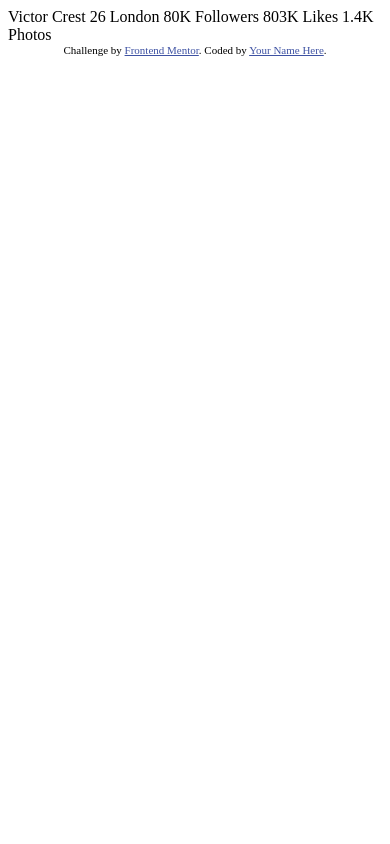
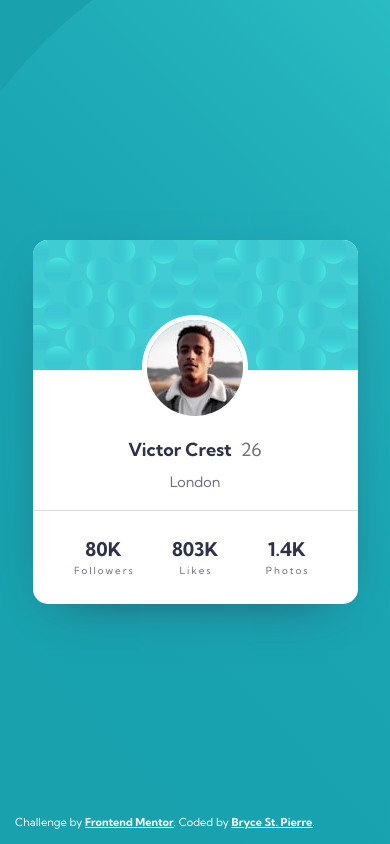
Before and after one commit to BryceStPierre/fm-profile-card, a plain HTML site: page index.html in a window 390 px wide. Drawn offline with Linux system fonts and the light colour scheme.

Commit message:
Nearly complete mobile version.

```diff
--- a/index.html
+++ b/index.html
@@ -1,35 +1,76 @@
 <!DOCTYPE html>
 <html lang="en">
-<head>
-  <meta charset="UTF-8">
-  <meta name="viewport" content="width=device-width, initial-scale=1.0"> <!-- displays site properly based on user's device -->
+  <head>
+    <meta charset="UTF-8" />
+    <meta name="viewport" content="width=device-width, initial-scale=1.0" />
+    <link
+      rel="icon"
+      type="image/png"
+      sizes="32x32"
+      href="./images/favicon-32x32.png"
+    />
+    <link rel="preconnect" href="https://fonts.googleapis.com" />
+    <link rel="preconnect" href="https://fonts.gstatic.com" crossorigin />
+    <link
+      href="https://fonts.googleapis.com/css2?family=Kumbh+Sans:wght@400;700&display=swap"
+      rel="stylesheet"
+    />
+    <link rel="stylesheet" href="normalize.css" />
+    <link rel="stylesheet" href="style.css" />
+    <title>Frontend Mentor | Profile card component</title>
+  </head>
 
-  <link rel="icon" type="image/png" sizes="32x32" href="./images/favicon-32x32.png">
+  <body>
+    <main class="card">
+      <img
+        class="card__header"
+        src="./images/bg-pattern-card.svg"
+        width="350"
+        height="140"
+      />
+      <img
+        class="card__avatar"
+        src="./images/image-victor.jpg"
+        width="96"
+        height="96"
+        alt="Victor Crest"
+      />
+      <h1 class="card__name">Victor Crest <span class="card__age">26</span></h1>
 
-  <title>Frontend Mentor | Profile card component</title>
-
-  <!-- Feel free to remove these styles or customise in your own stylesheet 👍 -->
-  <style>
-    .attribution { font-size: 11px; text-align: center; }
-    .attribution a { color: hsl(228, 45%, 44%); }
-  </style>
-</head>
-<body>
-  Victor Crest
-  26
-  London
-
-  80K
-  Followers
-
-  803K
-  Likes
-
-  1.4K
-  Photos
-  <div class="attribution">
-    Challenge by <a href="https://www.frontendmentor.io?ref=challenge" target="_blank">Frontend Mentor</a>.
-    Coded by <a href="#">Your Name Here</a>.
-  </div>
-</body>
+      <p class="card__location">London</p>
+      <hr class="card__divider">
+      <ul class="stats">
+        <li class="stats__item">
+          <h2 class="stats__heading">
+            80K <span class="stats__subheading">Followers</span>
+          </h2>
+        </li>
+        <li class="stats__item">
+          <h2 class="stats__heading">
+            803K <span class="stats__subheading">Likes</span>
+          </h2>
+        </li>
+        <li class="stats__item">
+          <h2 class="stats__heading">
+            1.4K <span class="stats__subheading">Photos</span>
+          </h2>
+        </li>
+      </ul>
+    </main>
+    <footer class="attribution">
+      Challenge by
+      <a
+        href="https://www.frontendmentor.io?ref=challenge"
+        target="_blank"
+        rel="noopener noreferrer"
+        >Frontend Mentor</a
+      >. Coded by
+      <a
+        href="https://github.com/BryceStPierre"
+        target="_blank"
+        rel="noopener noreferrer"
+        >Bryce St. Pierre</a
+      >.
+    </footer>
+  </body>
 </html>
--- /dev/null
+++ b/style.css
@@ -0,0 +1,118 @@
+*,
+*::before,
+*::after {
+  box-sizing: border-box;
+}
+
+html {
+  height: -webkit-fill-available;
+  font-family: "Kumbh Sans", sans-serif;
+  font-weight: 400;
+  font-size: 18px;
+}
+
+body {
+  height: -webkit-fill-available;
+  background-color: var(--cyan);
+  background-image: url(./images/bg-pattern-top.svg);
+  /* background-size: auto, auto;
+  background-repeat: no-repeat; */
+  background-position: -100px -100px;
+  padding: 25px;
+  display: flex;
+  align-items: center;
+  justify-content: center;
+
+  --cyan: hsl(185, 75%, 39%);
+  --dark-blue: hsl(229, 23%, 23%);
+  --dark-gray: hsl(227, 10%, 46%);
+  --gray: hsl(0, 0%, 59%);
+}
+
+.card {
+  overflow: hidden;
+  text-align: center;
+  border-radius: 15px;
+  width: 325px;
+  max-width: 100%;
+  background-color: #fff;
+  color: var(--dark-blue);
+  box-shadow: 0px 15px 50px -30px var(--dark-blue);
+}
+
+.card__header {
+  width: 100%;
+  height: auto;
+}
+
+.card__avatar {
+  border: 5px solid #fff;
+  border-radius: 50%;
+  margin: -60px auto 15px;
+  box-sizing: content-box;
+}
+
+.card__name {
+  font-size: 1rem;
+  margin: 0;
+}
+
+.card__age {
+  font-weight: 400;
+  color: var(--dark-gray);
+  padding-left: 5px;
+}
+
+.card__location {
+  font-size: 0.8rem;
+  line-height: 1;
+  color: var(--dark-gray);
+  margin-bottom: 20px;
+}
+
+.card__divider {
+  border: none;
+  border-top: 1px solid #ddd;
+}
+
+.stats {
+  display: flex;
+  align-items: center;
+  justify-content: space-between;
+  list-style-type: none;
+  padding: 10px 25px;
+}
+
+.stats__item {
+  text-align: center;
+  flex: 1;
+}
+
+.stats__heading {
+  margin: 0;
+  font-size: 1.05rem;
+}
+
+.stats__subheading {
+  margin-top: 4px;
+  display: block;
+  font-size: 0.55rem;
+  font-weight: 400;
+  text-indent: 2px;
+  letter-spacing: 2px;
+  color: var(--dark-gray);
+}
+
+.attribution {
+  font-size: 11px;
+  padding: 15px;
+  text-align: center;
+  color: #fff;
+  position: absolute;
+  bottom: 0;
+  left: 0;
+}
+.attribution a {
+  font-weight: 700;
+  color: #fff;
+}
```
Also changed, not shown: normalize.css (added).
